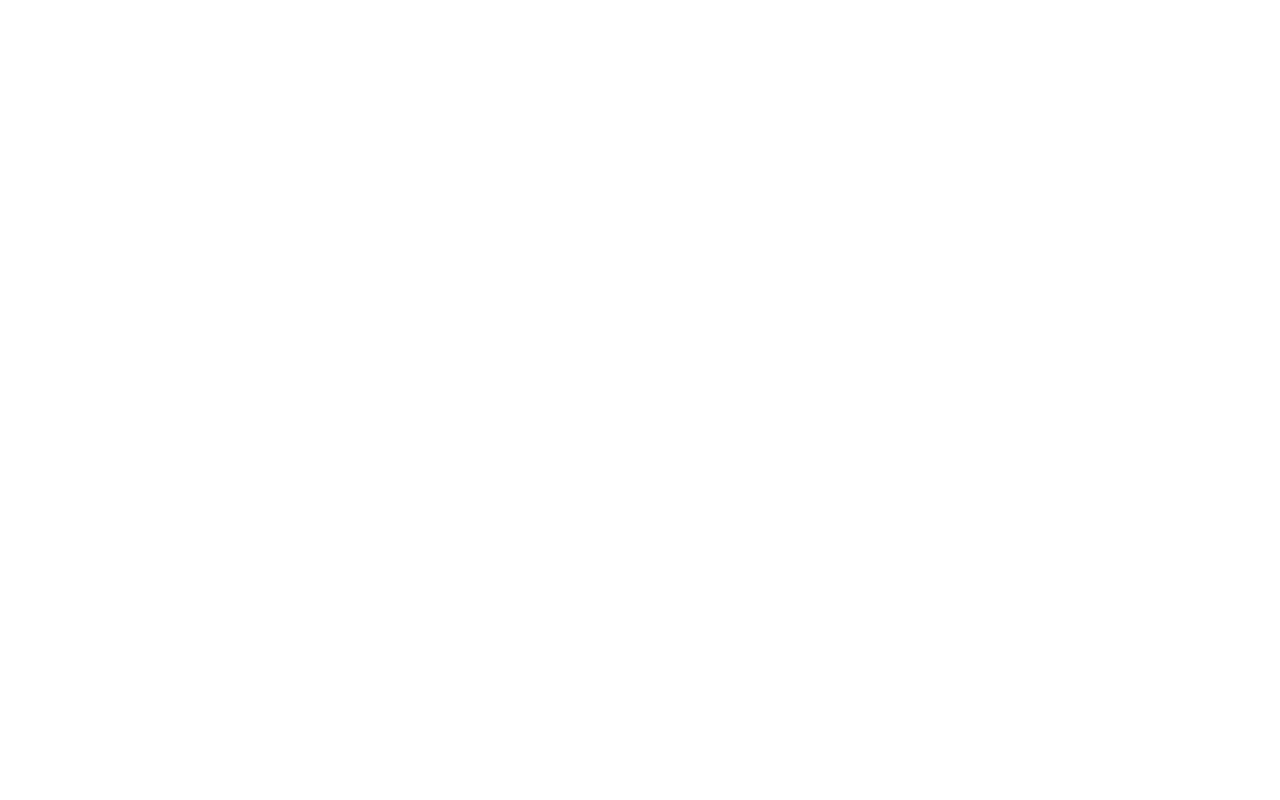
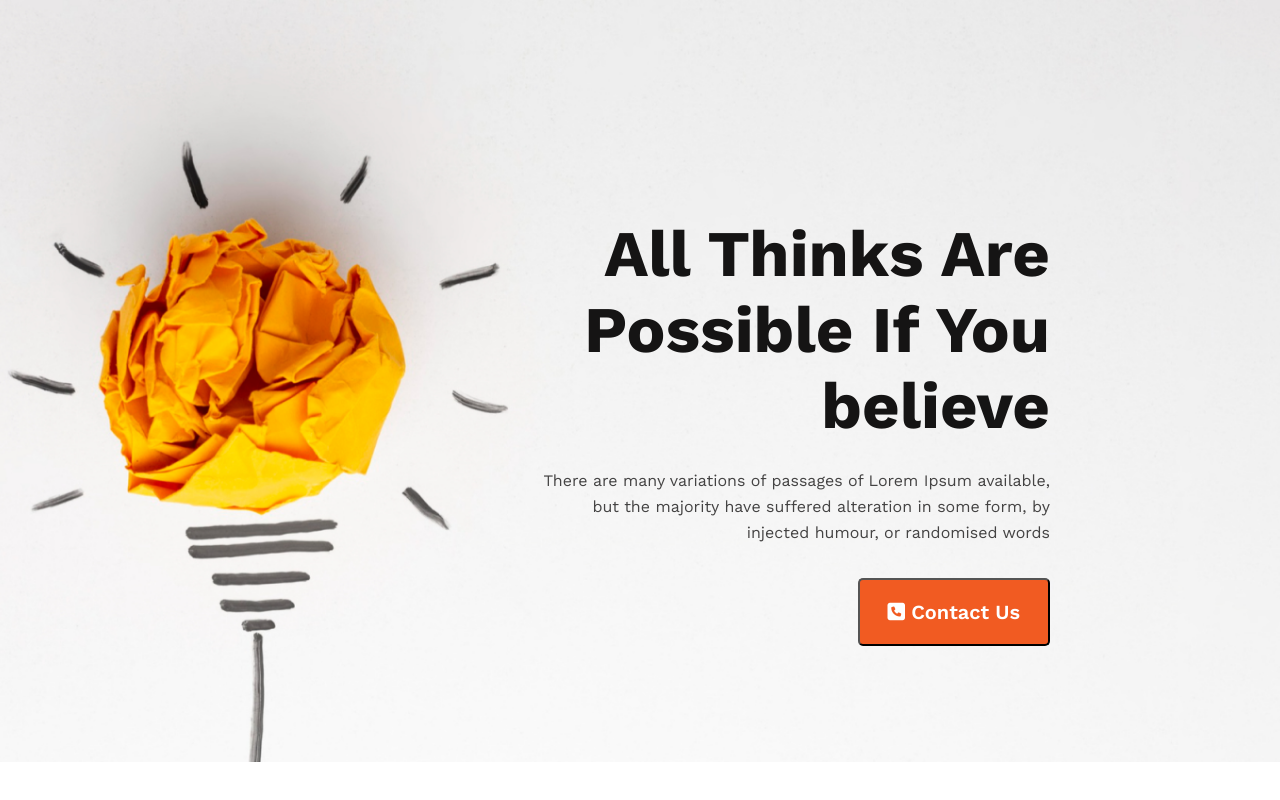
Before and after one commit to shafiqulislamsagor/module-5-task1, a plain HTML site: page index.html in a window 1280 px wide. Drawn offline with nearby package versions, Linux system fonts and the light colour scheme.

Commit message:
header part completed

```diff
--- a/index.html
+++ b/index.html
@@ -3,6 +3,7 @@
 <head>
     <meta charset="UTF-8">
     <meta name="viewport" content="width=device-width, initial-scale=1.0">
+    <link rel="shortcut icon" href="images/icons/tasks.png" type="image/x-icon">
     <title>Task1</title>
     <!-- Work Sans font link -->
     <link rel="preconnect" href="https://fonts.googleapis.com">
@@ -13,7 +14,15 @@
 </head>
 <body>
     <!-- Header related style -->
-    <header></header>
+    <header>
+        <article class="header">
+            <section class="header-container">
+                <h2 class="header-title">All Thinks Are Possible If You believe</h2>
+                <p class="header-description">There are many variations of passages of Lorem Ipsum available, but the majority have suffered alteration in some form, by injected humour, or randomised words</p>
+                <a href="#"><button class="btn"><i class="fa-solid fa-square-phone"></i> Contact Us</button></a>
+            </section>
+        </article>
+    </header>
     <!-- Contain related style -->
     <main></main>
     <!-- footer related style -->
--- a/style/task1.css
+++ b/style/task1.css
@@ -1,5 +1,49 @@
-*{
+/* universal selector */
+* {
     padding: 0;
     margin: 0;
     font-family: 'Work Sans', sans-serif;
 }
+
+/* same design related */
+
+/* header style part */
+.header {
+    background: url('../images/banner/banner1.png');
+    background-repeat: no-repeat;
+    background-size: cover;
+    background-position: center;
+    display: flex;
+    justify-content: right;
+    align-items: center;
+}
+.header-container{
+    width: 40%;
+    text-align: right;
+    margin: 216px 230px 116px 0;
+}
+
+.header-title {
+    color: #151414;
+    text-align: right;
+    font-size: 65px;
+    font-weight: 700;
+    margin-bottom: 24px;
+}
+
+.header-description {
+    color: #444343;
+    text-align: right;
+    font-size: 16px;
+    line-height: 26px;
+    margin-bottom: 32px;
+}
+
+.btn {
+    color: #FFF;
+    font-size: 20px;
+    font-weight: 600;
+    border-radius: 5px;
+    background: #F15B22;
+    padding: 20px 28px;
+}
```
Also changed, not shown: images/icons/tasks.png (added).
